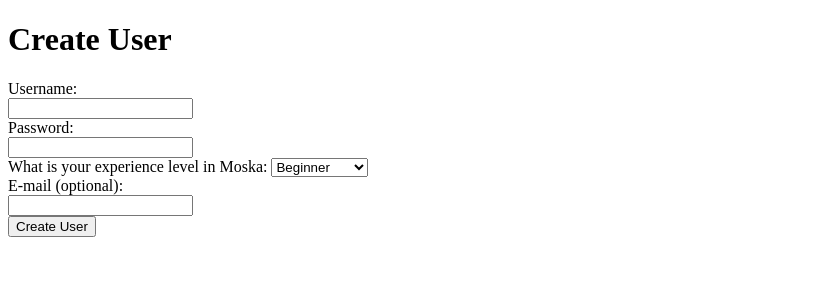
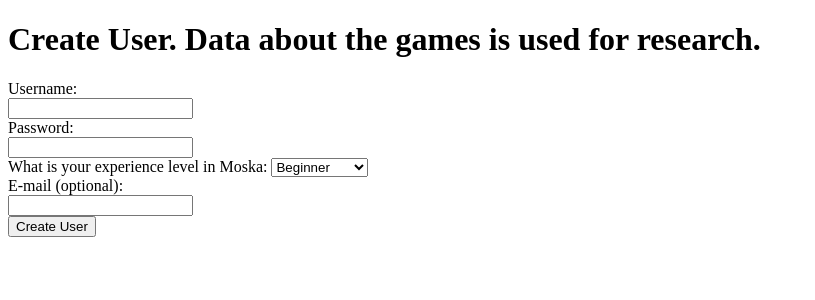
Before and after one commit to ilmari99/MoskaResearch, a Flask app: page /register in a window 1280 px wide. Shown: the top 300 px of the page, without its empty margins (0-815 px from the left). Run offline with Flask 2, Linux system fonts and the light colour scheme.

Commit message:
Add 'data is only used for research purpo'

```diff
--- a/templates/register.html
+++ b/templates/register.html
@@ -4,7 +4,7 @@
     <title>Create User</title>
 </head>
 <body>
-    <h1>Create User</h1>
+    <h1>Create User. Data about the games is used for research.</h1>
     <form action="/register" method="post">
         <label>Username:</label><br>
         <input type="text" name="username"><br>
```
